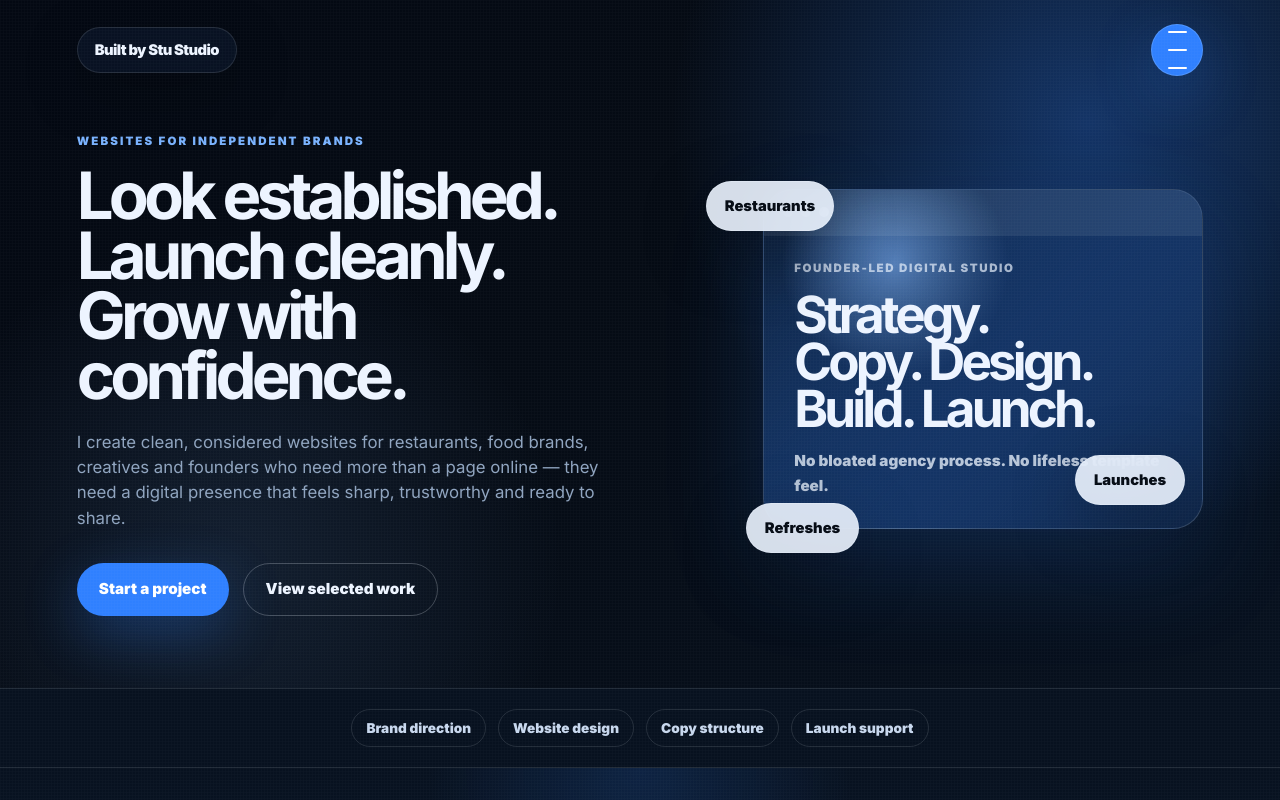
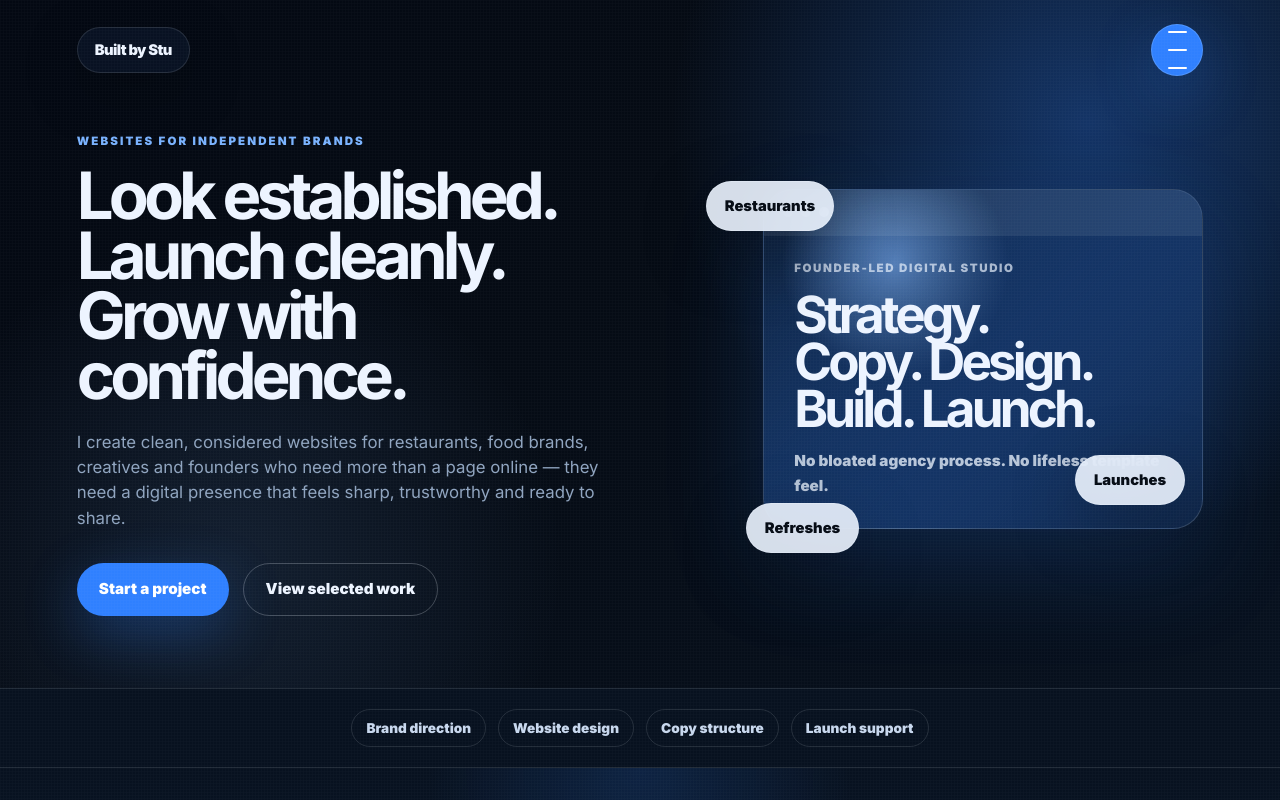
Before and after one commit to stucottam-maker/webdesignsite, a React (Vite) app: page / in a window 1280 px wide. Shown: the top 800 px of the page. Built offline with nearby package versions, Linux system fonts and the light colour scheme.

Commit message:
Update footer and header branding text

```diff
--- a/src/App.jsx
+++ b/src/App.jsx
@@ -109,7 +109,7 @@ function App() {
     <>
       <header className="site-header">
         <a href="#top" className="logo" onClick={closeMenu}>
-          Built by Stu Studio
+          Built by Stu
         </a>
 
         <button
@@ -296,7 +296,7 @@ function App() {
       </main>
 
       <footer className="footer">
-        <p>Built by Stu Studio — Websites for independent brands.</p>
+        <p>Built by Stu — Websites for independent brands.</p>
       </footer>
     </>
   );
```
